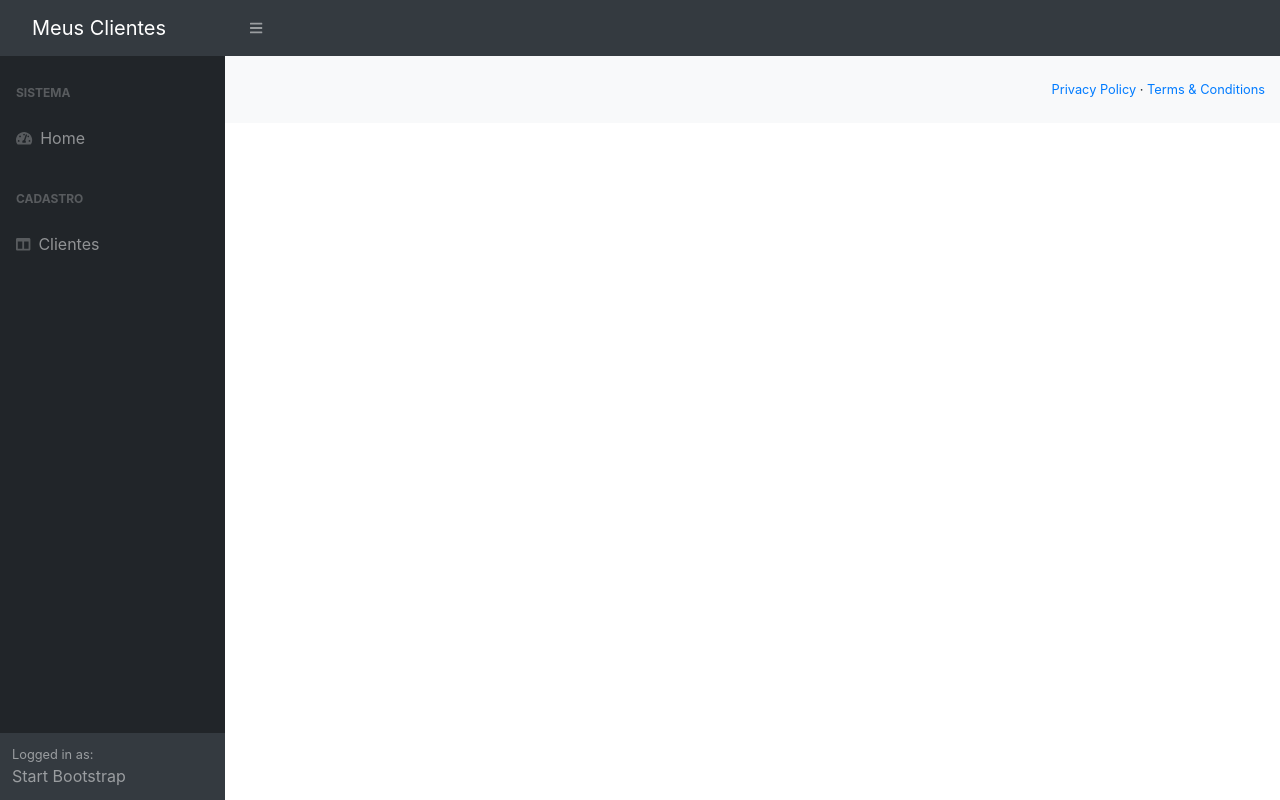
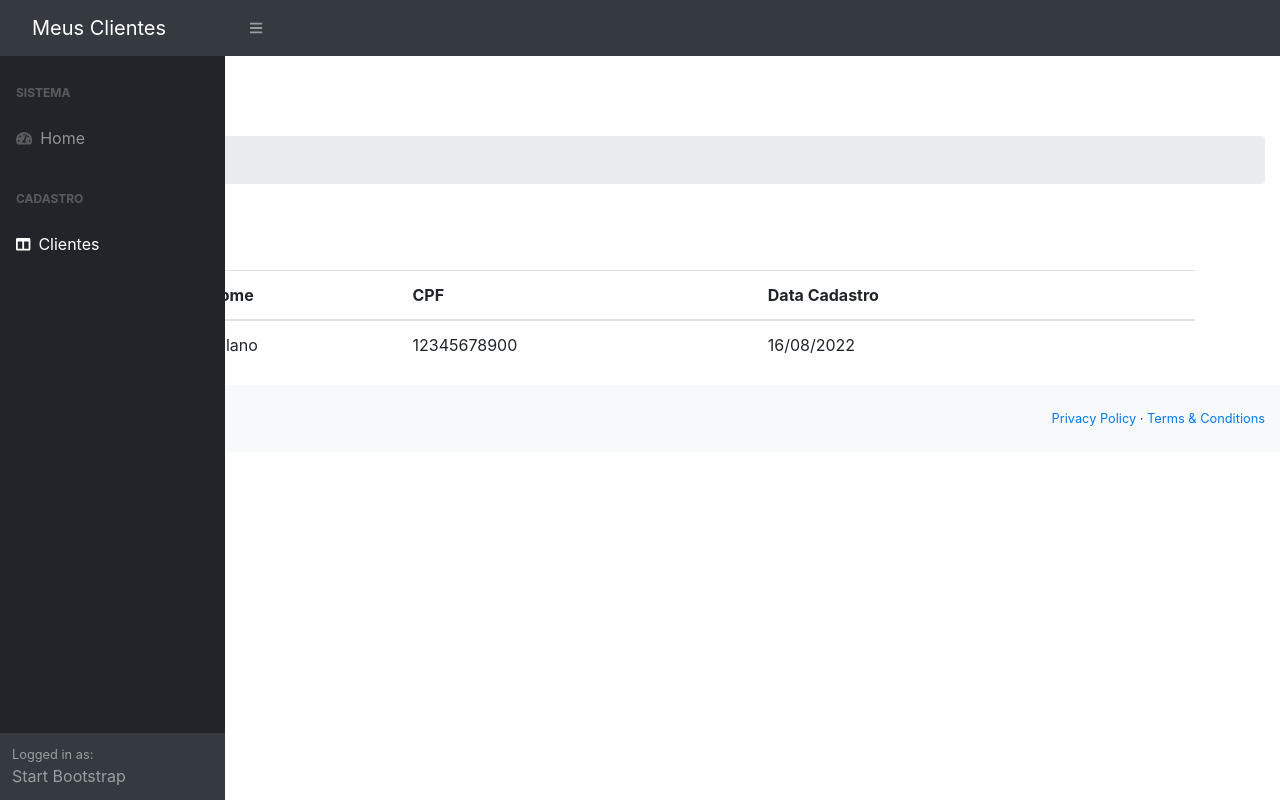
Before and after one commit to lucasbarroscode/SistemaDeVendasFrontEnd, an Angular app: page /clientes-lista in a window 1280 px wide. Before the commit this address led to /. Built offline with nearby package versions, Linux system fonts and the light colour scheme.

Commit message:
criando o componente de listagem de clientes

```diff
--- a/src/app/clientes.service.ts
+++ b/src/app/clientes.service.ts
@@ -18,12 +18,18 @@
 
   }
 
-  getCliente() : Cliente{
-    let cliente: Cliente = new Cliente();
+  /*
+  getClientes() : Observable<Cliente[]>{
+    return null;
+  }
+  */
+
+  getClientes(): Cliente[]{
+    let cliente = new Cliente();
+    cliente.id = 1;
     cliente.nome = 'Fulano';
-    cliente.cpf = '0101';
-    return cliente;
-
-
+    cliente.dataCadastro = '16/08/2022';
+    cliente.cpf='12345678900';
+    return [cliente];
   }
 }
--- /dev/null
+++ b/src/app/clientes/clientes-lista/clientes-lista.component.html
@@ -0,0 +1,41 @@
+<h1 class="mt-4">Clientes</h1>
+<ol class="breadcrumb mb-4">
+    <li class="breadcrumb-item active">Consulta</li>
+</ol>
+<div class="container">
+    <div class="row">
+        <div class="col-md-2">
+            <button class="btn btn-warning">
+                <i class="fa fa-plus"></i>Novo
+            </button>
+        </div>
+    </div>
+    <br>
+    <div class="row">
+        <div class="col-md-12">
+            <table class="table table-condensed table-hover">
+                <thead>
+                    <tr>
+                        <th>ID</th>
+                        <th>Nome</th>
+                        <th>CPF</th>
+                        <th>Data Cadastro</th>
+                        <th></th>
+                    </tr>
+
+                </thead>
+                <tbody>
+                    <tr *ngFor="let cliente of clientes">
+                        <td>{{ cliente.id }}</td>
+                        <td>{{ cliente.nome }}</td>
+                        <td>{{ cliente.cpf }}</td>
+                        <td>{{ cliente.dataCadastro }}</td>
+                        <td></td>
+                    </tr>
+
+                </tbody>
+            </table>
+
+        </div>
+    </div>
+</div>
--- /dev/null
+++ b/src/app/clientes/clientes-lista/clientes-lista.component.ts
@@ -0,0 +1,22 @@
+import { Component, OnInit } from '@angular/core';
+import { ClientesService } from 'src/app/clientes.service';
+import { Cliente } from '../cliente';
+
+@Component({
+  selector: 'app-clientes-lista',
+  templateUrl: './clientes-lista.component.html',
+  styleUrls: ['./clientes-lista.component.css']
+})
+export class ClientesListaComponent implements OnInit {
+
+  clientes: Cliente[] = [];
+
+  constructor(private service: ClientesService) {
+
+   }
+
+  ngOnInit(): void {
+    this.clientes = this.service.getClientes();
+  }
+
+}
--- a/src/app/clientes/clientes-routing.module.ts
+++ b/src/app/clientes/clientes-routing.module.ts
@@ -1,10 +1,12 @@
 import { NgModule } from '@angular/core';
 import { Routes, RouterModule } from '@angular/router';
 import { ClientesFormComponent } from './clientes-form/clientes-form.component';
+import { ClientesListaComponent } from './clientes-lista/clientes-lista.component';
 
 
 const routes: Routes = [
-  {path: 'clientes-form', component: ClientesFormComponent}
+  {path: 'clientes-form', component: ClientesFormComponent},
+  {path: 'clientes-lista', component: ClientesListaComponent}
 ];
 
 @NgModule({
--- a/src/app/clientes/clientes.module.ts
+++ b/src/app/clientes/clientes.module.ts
@@ -4,10 +4,11 @@
 
 import { ClientesRoutingModule } from './clientes-routing.module';
 import { ClientesFormComponent } from './clientes-form/clientes-form.component';
+import { ClientesListaComponent } from './clientes-lista/clientes-lista.component';
 
 
 @NgModule({
-  declarations: [ClientesFormComponent],
+  declarations: [ClientesFormComponent, ClientesListaComponent],
   imports: [
     CommonModule,
     ClientesRoutingModule,
@@ -15,7 +16,8 @@
 
     //Deixa visivel o componentte para os outros modulos
   ], exports: [
-    ClientesFormComponent
+    ClientesFormComponent,
+    ClientesListaComponent
   ]
 })
 export class ClientesModule { }
--- a/src/app/template/sidebar/sidebar.component.html
+++ b/src/app/template/sidebar/sidebar.component.html
@@ -8,7 +8,7 @@
                     Home
                 </a>
                 <div class="sb-sidenav-menu-heading">Cadastro</div>
-                <a class="nav-link collapsed" routerLink="/clientes-form" data-toggle="collapse"
+                <a class="nav-link collapsed" routerLink="/clientes-lista" data-toggle="collapse"
                     data-target="#collapseLayouts" aria-expanded="false" aria-controls="collapseLayouts">
                     <div class="sb-nav-link-icon"><i class="fas fa-columns"></i></div>
                     Clientes
```
Also changed, not shown: src/app/clientes/clientes-lista/clientes-lista.component.css (added).
